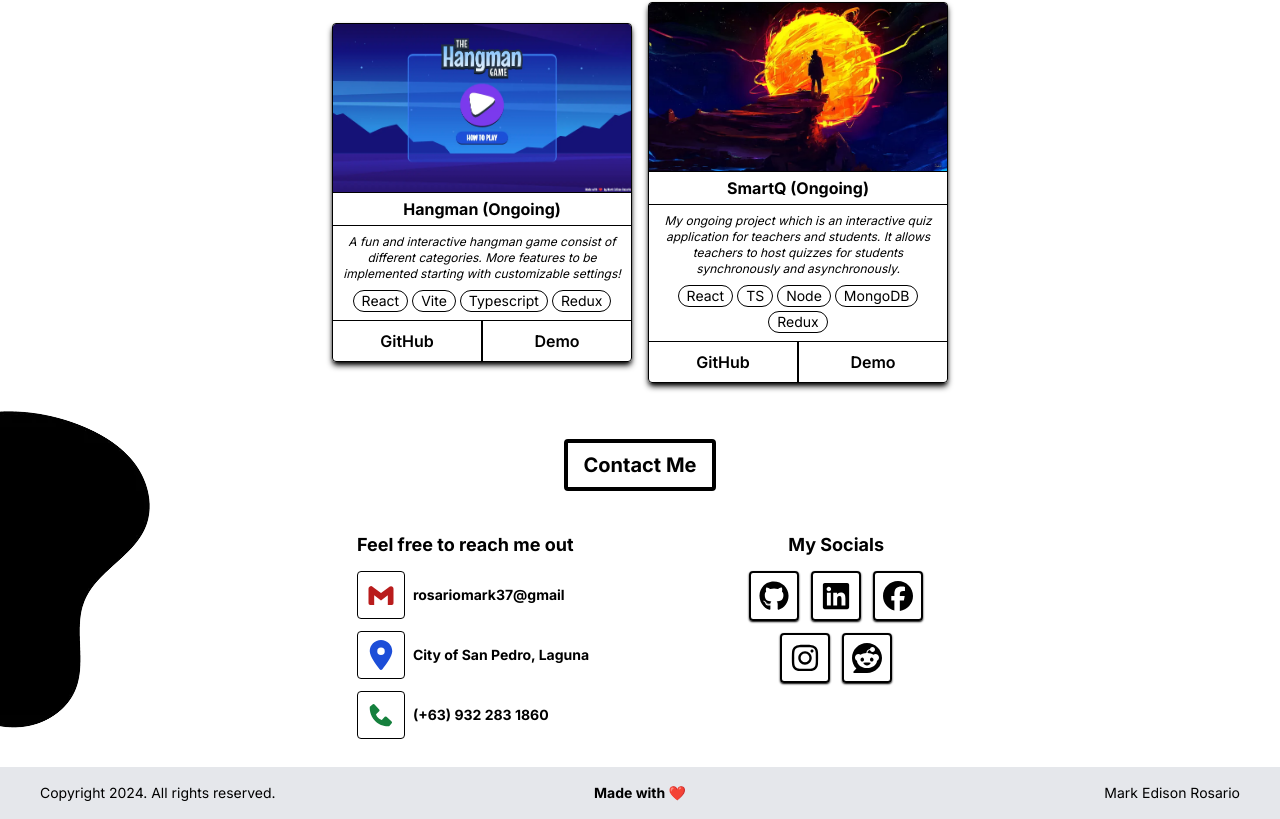
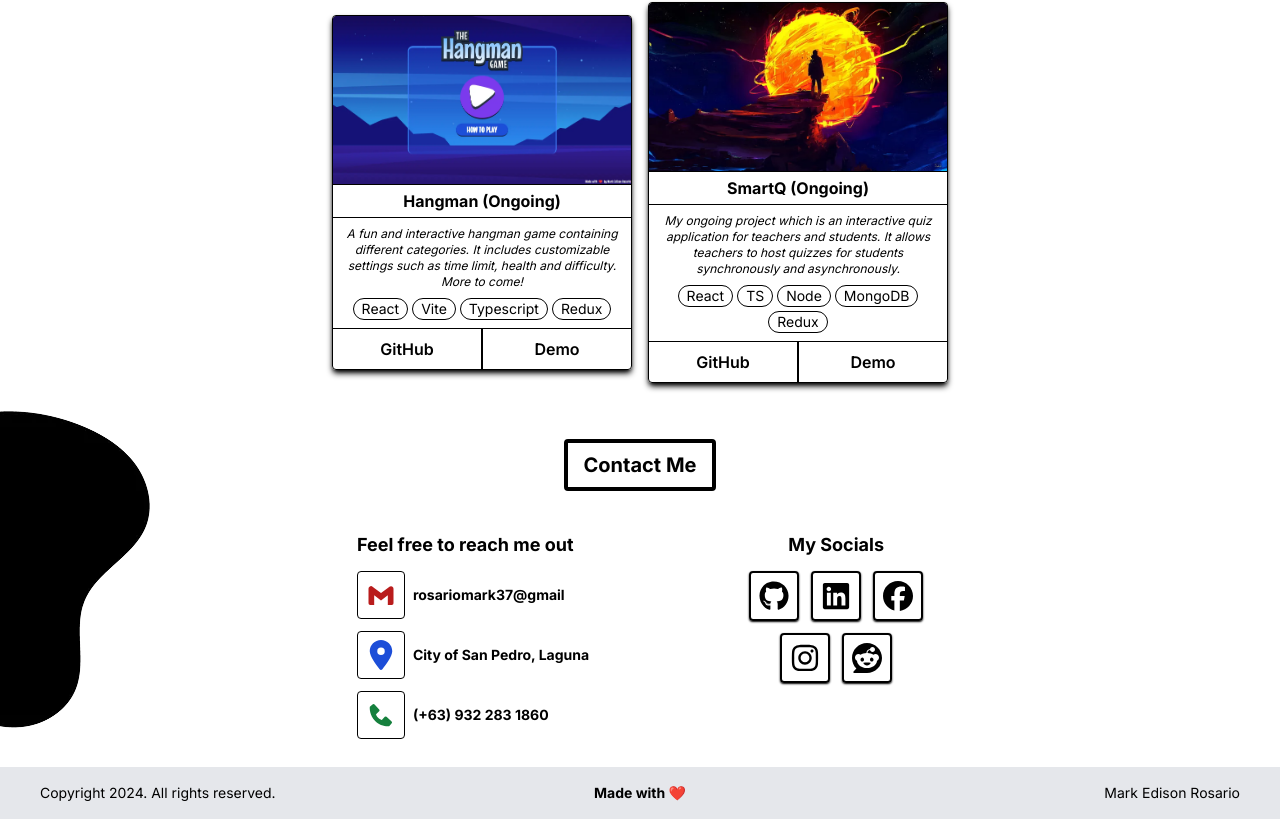
Before and after one commit to Mrrked/Portfolio-MrYious, a Next.js app: page / in a window 1280 px wide. Shown: the part 2743-3562 px from the top of the page. Built offline with nearby package versions, Linux system fonts and the light colour scheme.

Commit message:
update data

```diff
--- a/src/app/_data/data.ts
+++ b/src/app/_data/data.ts
@@ -111,7 +111,7 @@ export const MyData = {
         {
             title: "Hangman (Ongoing)",
             image: Hangman,
-            description: "A fun and interactive hangman game consist of different categories. More features to be implemented starting with customizable settings!",
+            description: "A fun and interactive hangman game containing different categories. It includes customizable settings such as time limit, health and difficulty. More to come!",
             techs: ["React", "Vite", "Typescript", 'Redux'],
             github: "https://github.com/MrYious/Hangman-Game",
             demo: "https://hangman-mark.vercel.app/"
```
